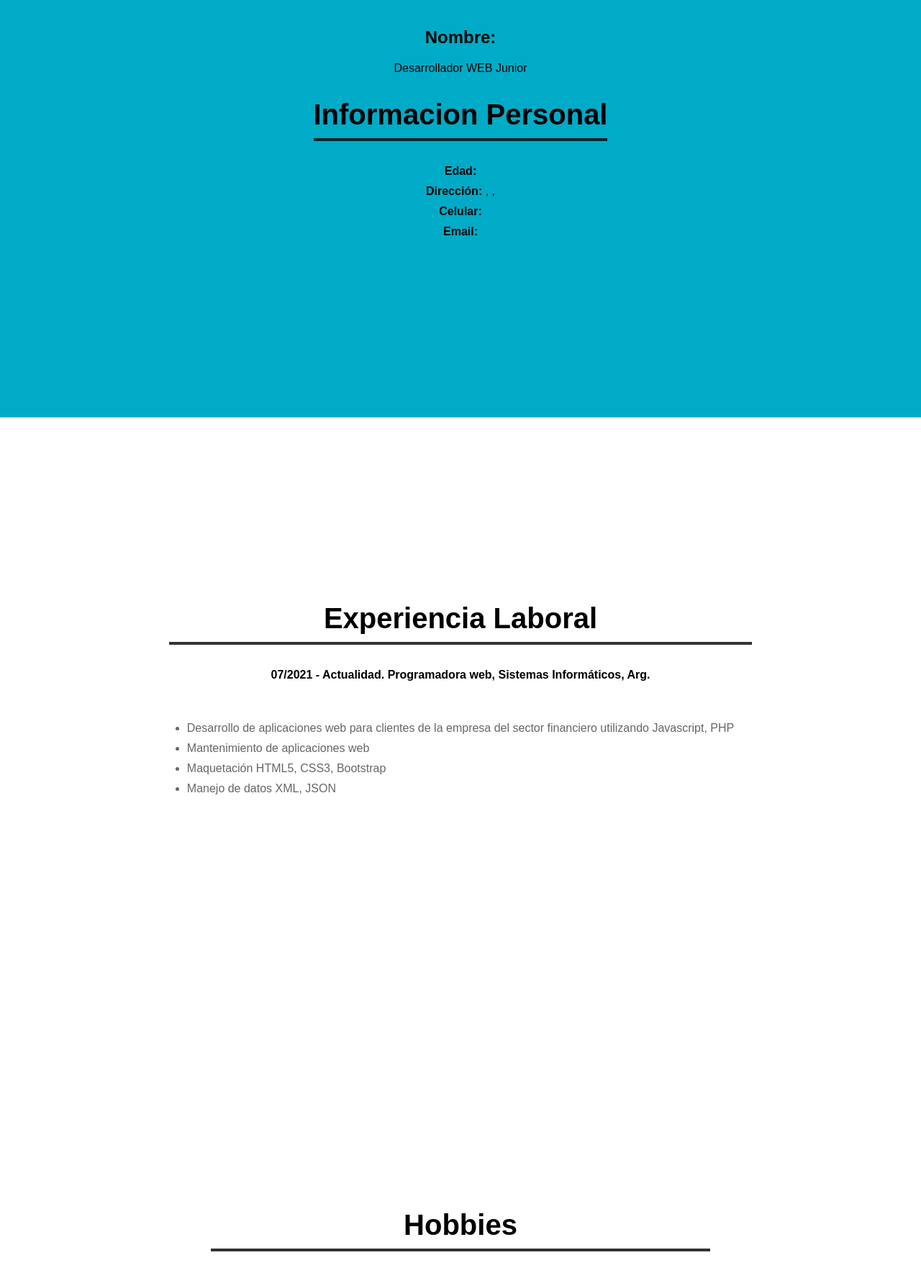
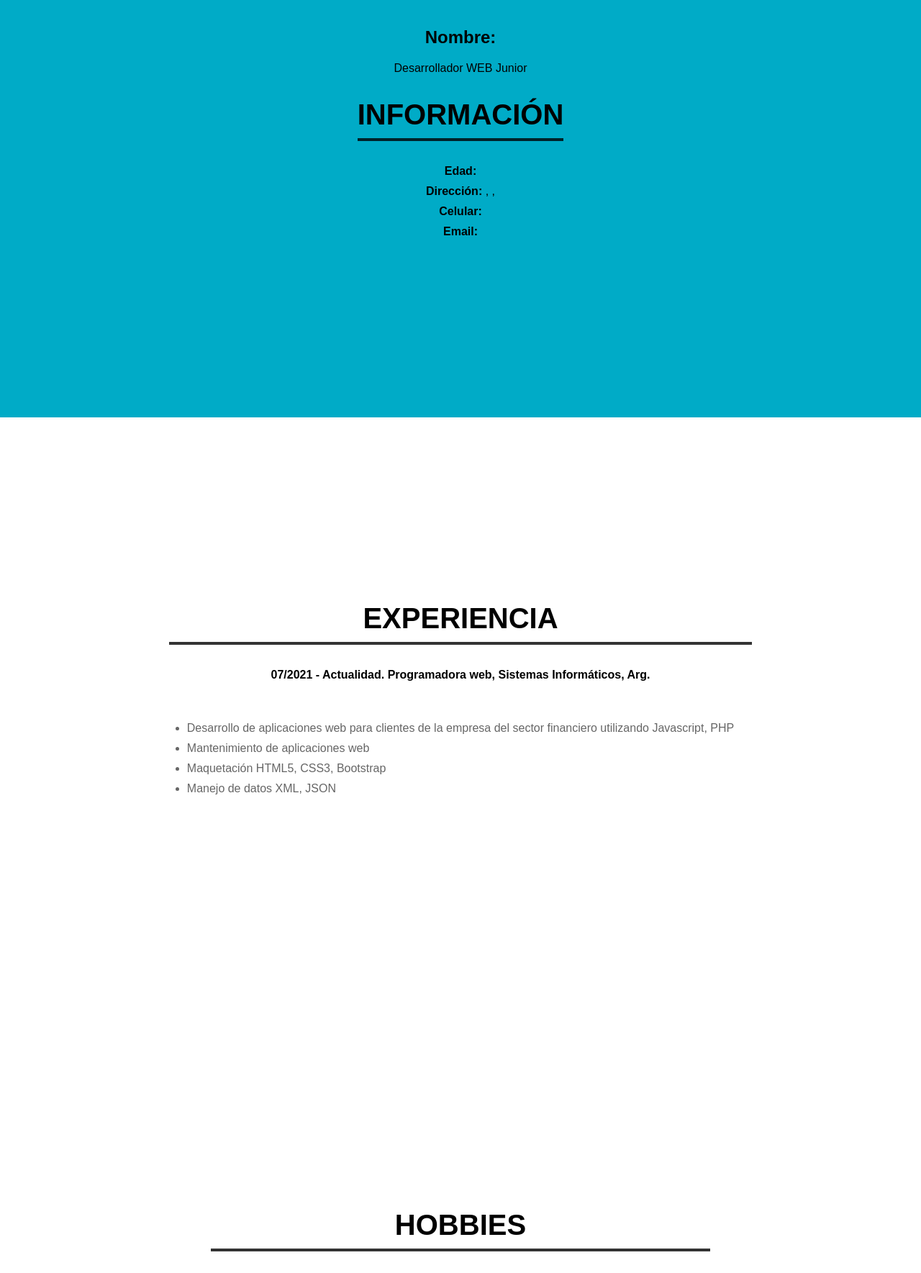
Before and after one commit to Polloaro/Polloaro.github.io, a plain HTML site: page index.html in a window 1280 px wide. Shown: the part 340-2109 px from the top of the page at 72% size. Drawn offline with nearby package versions, Linux system fonts and the light colour scheme; no server answers.

Commit message:
Update index.html

```diff
--- a/index.html
+++ b/index.html
@@ -21,7 +21,7 @@
                 <span id="last-name"> </span>
             </h2>
             <p>Desarrollador WEB Junior</p>
-            <h1>Informacion Personal</h1>
+            <h1>INFORMACIÓN</h1>
             <p>
                 <strong>Edad:</strong>
                 <span id="age"></span>
@@ -46,7 +46,7 @@
 
     <section id="job-experience">
         <div>
-            <h1>Experiencia Laboral</h1>
+            <h1>EXPERIENCIA</h1>
             <h4>07/2021 - Actualidad. Programadora web, Sistemas Informáticos, Arg.</h4>
             <ul>
                 <li>Desarrollo de aplicaciones web para clientes de la empresa del sector financiero utilizando Javascript, PHP</li>
@@ -62,7 +62,7 @@
 
     <section id="hobbies">
         <div>
-            <h1>Hobbies</h1>
+            <h1>HOBBIES</h1>
             <ul>
                 <li>
                     <img src="https://img.icons8.com/color/256/chef-cooking.png" alt="Hobby">
@@ -87,7 +87,7 @@
 
     <section id="skills">
         <div>
-        <h1>Skills</h1>
+        <h1>SKILLS</h1>
 
             <ul>
                 <li>HTML</li>
```
